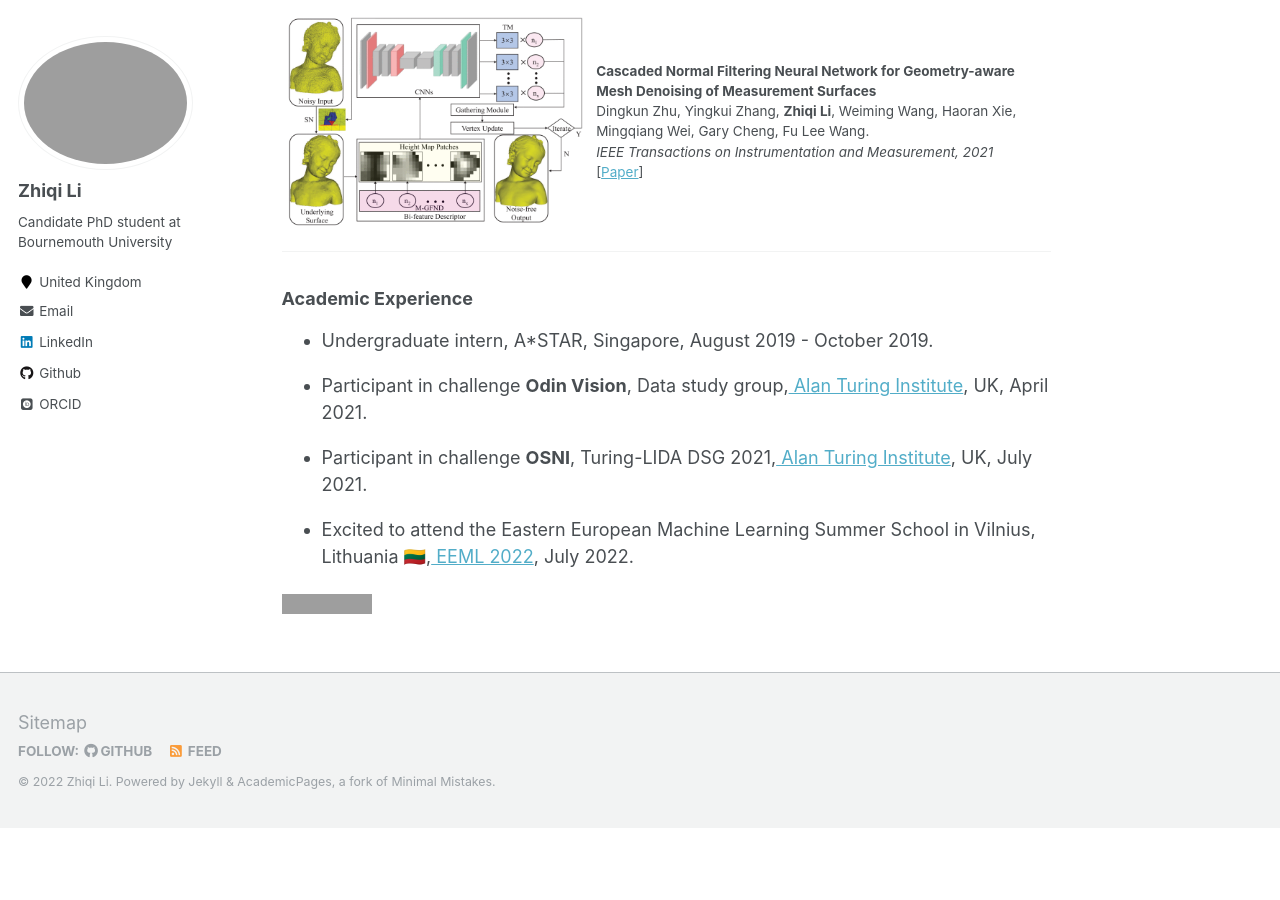
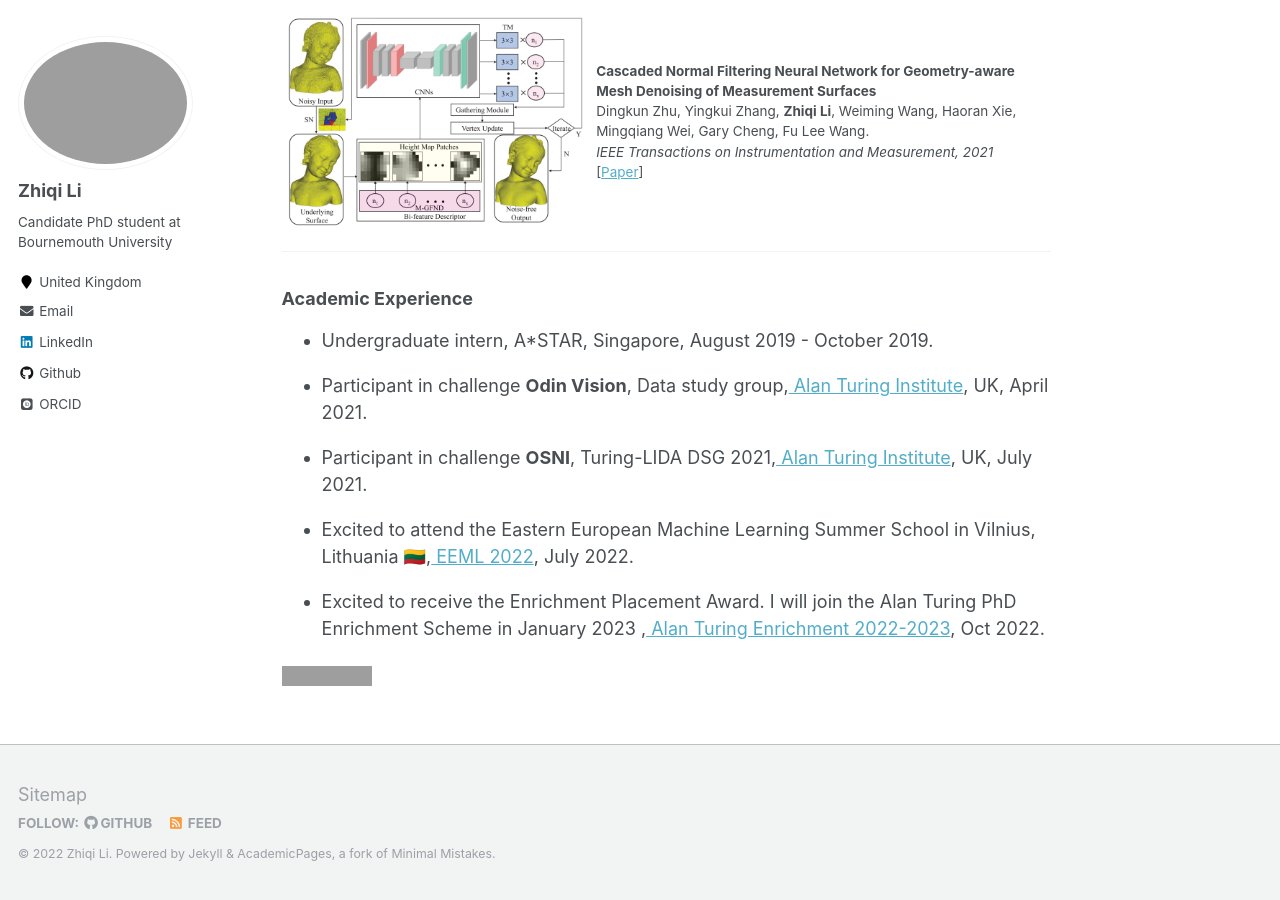
Before and after one commit to lizhiqihhh/lizhiqihhh.github.io, a Jekyll site: the page built from _pages/about.md, in a window 1280 px wide and 900 px high, scrolled down 605 px. Built offline with Jekyll 4.4.1, drawn with Linux system fonts in a browser that asks for light colours; some web fonts are replaced; before the commit the page ends 1433 px from its top, so only the background shows below that; grey boxes are pictures that could not be loaded.

Commit message:
update about

```diff
--- a/_pages/about.md
+++ b/_pages/about.md
@@ -85,5 +85,9 @@ ________________________________________________________________________________
          <li>Excited to attend the Eastern European Machine Learning Summer School in Vilnius, Lithuania 🇱🇹,<a href="https://www.eeml.eu"> EEML 2022</a>, July 2022.</li>
       </ul>
 </div>
-
+<div class="Turing PhD Enrichment Scheme">
+<ul>
+         <li>Excited to receive the Enrichment Placement Award. I will join the Alan Turing PhD Enrichment Scheme in January 2023 ,<a href="https://www.turing.ac.uk/work-turing/studentships/enrichment"> Alan Turing Enrichment 2022-2023</a>, Oct 2022.</li>
+      </ul>
+</div>
 <a href="https://clustrmaps.com/site/1biv7"  title="Visit tracker"><img src="//www.clustrmaps.com/map_v2.png?d=qv-SrbWjrImNRLSA9kPE8zvlhd6ggV1tmAR0PlpqNBk&cl=ffffff" /></a>
```
